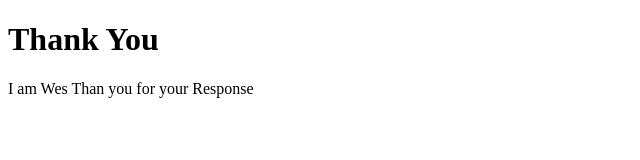
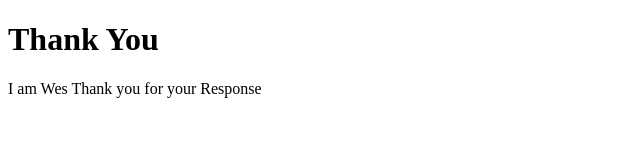
Before and after one commit to wiwabzu/thankYouPage, a plain HTML site: page index.html in a window 1280 px wide. Shown: the full height of the page, 0-640 px from the left. Drawn offline with Linux system fonts and the light colour scheme.

Commit message:
change than to thank

```diff
--- a/index.html
+++ b/index.html
@@ -8,6 +8,6 @@
 </head>
 <body>
     <h1>Thank You</h1>
-    <p>I am Wes Than you for your Response</p>
+    <p>I am Wes Thank you for your Response</p>
 </body>
 </html>
```
